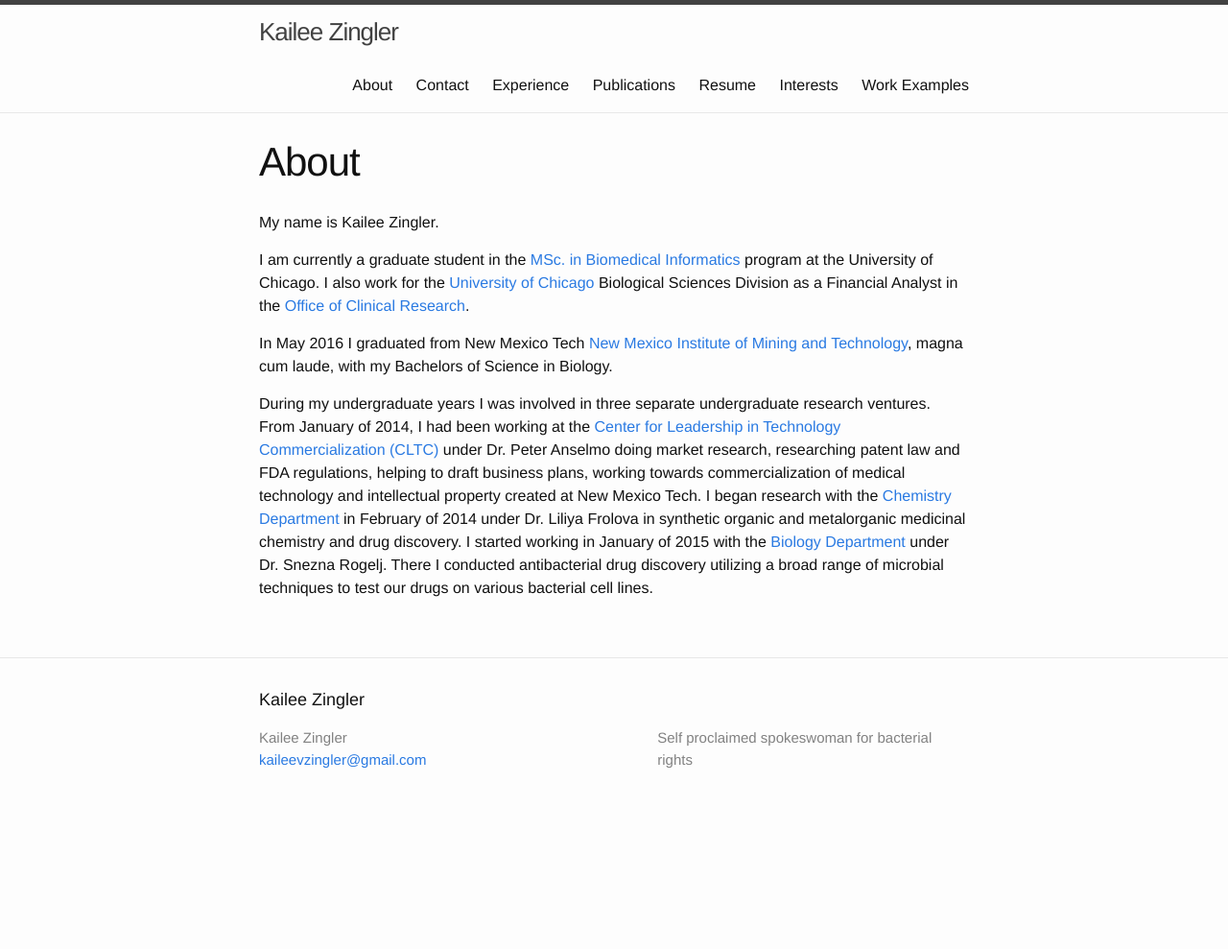
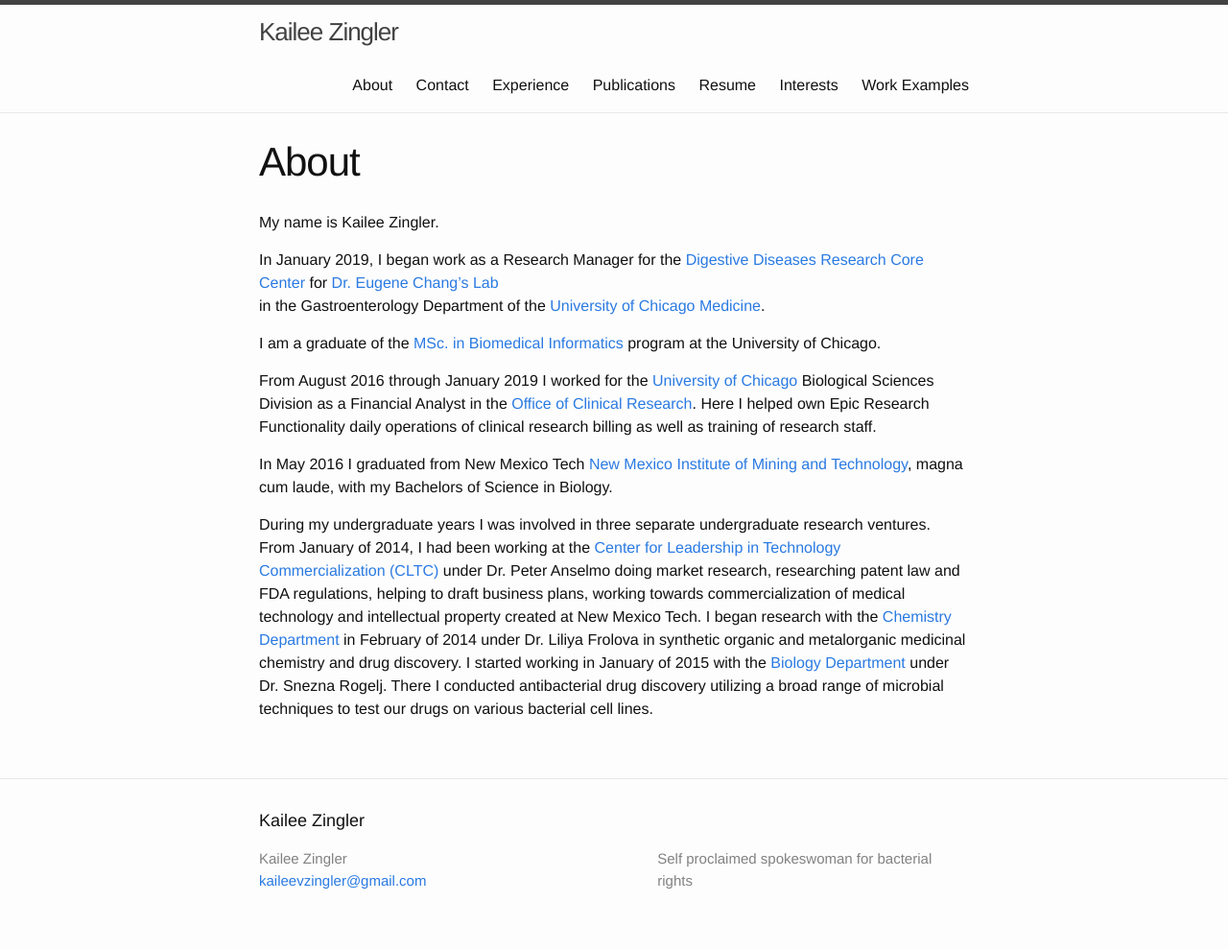
Before and after one commit to kzingler/kzingler.github.io, a Jekyll site: the page built from about.md, in a window 1280 px wide. Shown: the whole page at 96% size. Built offline with Jekyll 4.4.1, drawn with Linux system fonts in a browser that asks for light colours; before the commit the page ends 900 px from its top, so only the background shows below that.

Commit message:
updated about

```diff
--- a/about.md
+++ b/about.md
@@ -5,9 +5,13 @@
 ---
 My name is Kailee Zingler.
 
-I am currently a graduate student in the [MSc. in Biomedical Informatics](https://grahamschool.uchicago.edu/academic-programs/masters-degrees/biomedical-informatics) program at the University of Chicago.
-I also work for the [University of Chicago](https://en.wikipedia.org/wiki/University_of_Chicago) Biological Sciences Division as a Financial Analyst in the
-[Office of Clinical Research](http://bsdocr.bsd.uchicago.edu).
+In January 2019, I began work as a Research Manager for the [Digestive Diseases Research Core Center](http://www.uchicagoddrcc.org/research-cores) for [Dr. Eugene Chang's Lab](https://changlab.uchicago.edu)
+in the Gastroenterology Department of the [University of Chicago Medicine](https://en.wikipedia.org/wiki/University_of_Chicago_Medical_Center).
+
+I am a graduate of the [MSc. in Biomedical Informatics](https://grahamschool.uchicago.edu/academic-programs/masters-degrees/biomedical-informatics) program at the University of Chicago.
+
+From August 2016 through January 2019 I worked for the [University of Chicago](https://en.wikipedia.org/wiki/University_of_Chicago) Biological Sciences Division as a Financial Analyst in the
+[Office of Clinical Research](http://bsdocr.bsd.uchicago.edu). Here I helped own Epic Research Functionality daily operations of clinical research billing as well as training of research staff.
 
 In May 2016 I graduated from New Mexico Tech [New Mexico Institute of Mining and
 Technology](https://en.wikipedia.org/wiki/New_Mexico_Institute_of_Mining_and_Technology),
```
